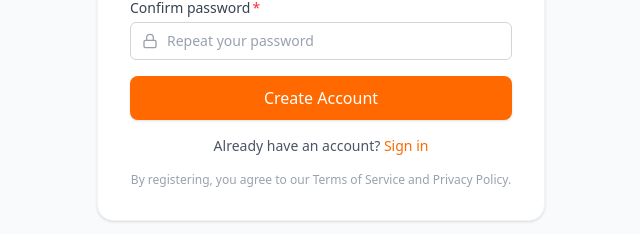
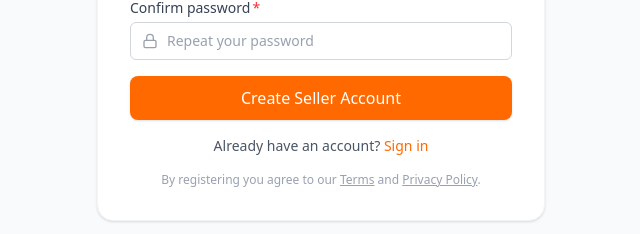
Before and after one commit to heur402/MIDDLEMAN-COMMERCER, a React (Vite) app in the folder client/: page /register in a window 1280 px wide. Shown: the part 633-867 px from the top of the page, without its empty margins (319-959 px from the left). Built offline with nearby package versions, Linux system fonts and the light colour scheme; no server answers.

Commit message:
feat: send asSeller flag on registration and redirect to seller dashboard on success

```diff
--- a/client/src/components/auth/RegisterForm.jsx
+++ b/client/src/components/auth/RegisterForm.jsx
@@ -37,24 +37,20 @@ export default function RegisterForm() {
     if (!validate()) return
     setLoading(true)
     try {
-      const data = await register({ name: form.name, email: form.email, password: form.password })
-      toast.success('Account created! Welcome 🎉')
+      // asSeller: true → server grants ['buyer', 'seller'] roles immediately
+      await register({
+        name:     form.name,
+        email:    form.email,
+        password: form.password,
+        asSeller: true,
+      })
+      toast.success('Seller account created! 🎉')
 
       if (redirect) {
         navigate(redirect)
-        return
+      } else {
+        navigate('/seller/dashboard')
       }
-
-      // Registration page is seller-focused — auto-enable seller role
-      // (the server creates buyer by default; becomeSeller adds the seller role)
-      try {
-        const { authApi } = await import('../../api/auth.api')
-        await authApi.becomeSeller()
-      } catch {
-        // ignore if it fails — user can enable from profile
-      }
-
-      navigate('/seller/dashboard')
     } catch (err) {
       const msg = err.response?.data?.message ?? 'Registration failed. Try again.'
       if (msg.toLowerCase().includes('email')) {
@@ -127,7 +123,7 @@ export default function RegisterForm() {
       />
 
       <Button type="submit" fullWidth size="lg" loading={loading}>
-        Create Account
+        Create Seller Account
       </Button>
 
       <p className="text-center text-sm text-gray-600">
@@ -138,7 +134,10 @@ export default function RegisterForm() {
       </p>
 
       <p className="text-center text-xs text-gray-400">
-        By registering, you agree to our Terms of Service and Privacy Policy.
+        By registering you agree to our{' '}
+        <Link to="/terms" className="underline hover:text-orange-500">Terms</Link>{' '}
+        and{' '}
+        <Link to="/privacy" className="underline hover:text-orange-500">Privacy Policy</Link>.
       </p>
     </form>
   )
```
